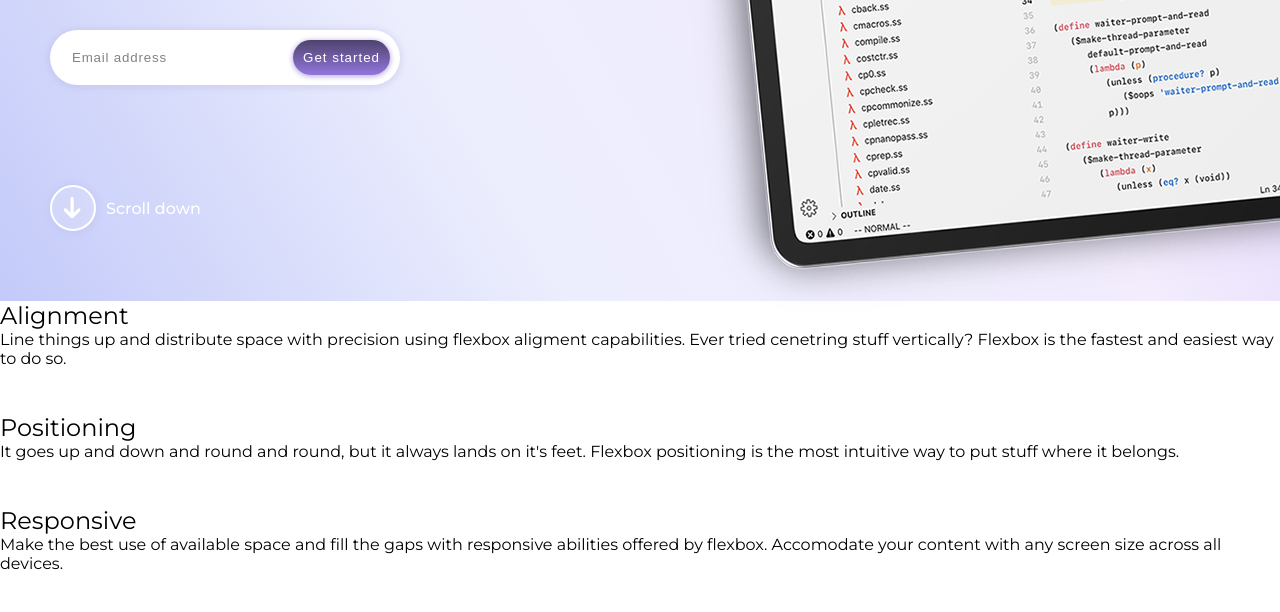
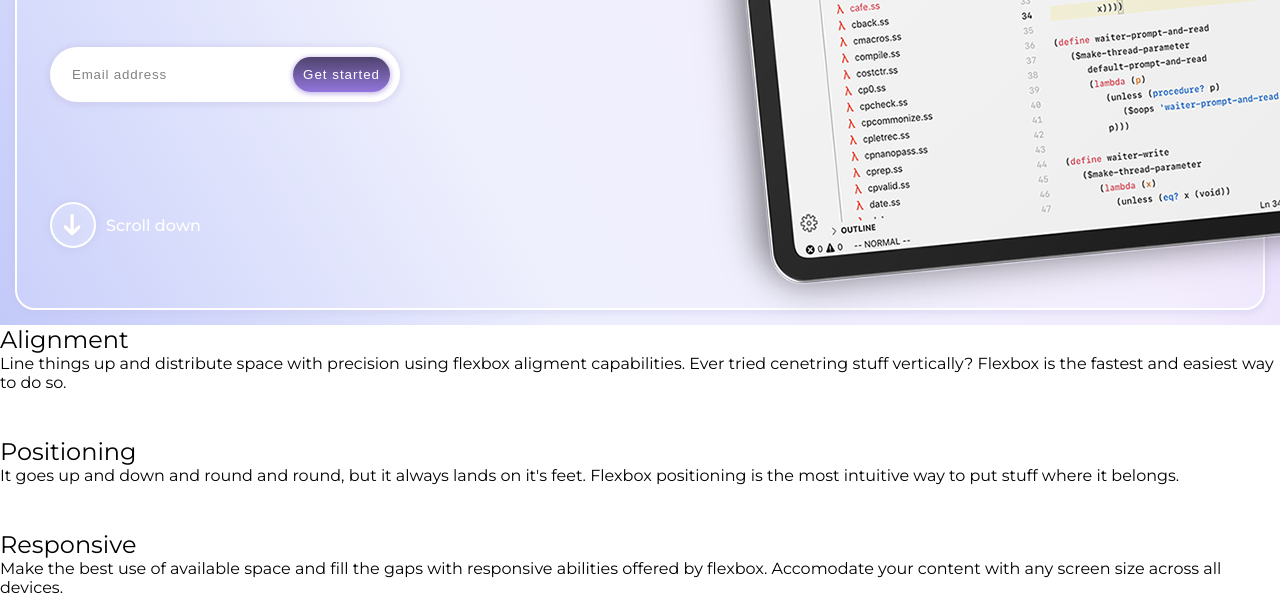
Before and after one commit to JSkruls/flexbox-landing-page, a plain HTML site: page index.html in a window 1280 px wide. Shown: the part 476-1088 px from the top of the page. Drawn offline with Linux system fonts and the light colour scheme.

Commit message:
add revised/final version of <header>

```diff
--- a/style.css
+++ b/style.css
@@ -51,7 +51,7 @@ a {
 
 /* Header */
 header {
-    padding-bottom: 70px;
+    padding: 15px;
     background-image: linear-gradient(
         60deg,
         hsl(232deg 82% 87%) 0%,
@@ -62,9 +62,13 @@ header {
 }
 
 .round-wrapper {
-    margin: 0 16px;
-    padding-top: 15px;
+    margin: 0 auto;
+    max-width: 1500px;
+    background: rgba(255, 255, 255, 0.1);
+    padding: 15px 15px 60px 15px;
     border-radius: 20px;
+    border: 2px solid rgb(255, 255, 255);
+    box-shadow: 0px 1px 5px 3px rgba(192, 188, 231, 0.25);
 }
 /* End Header */
 
@@ -163,7 +167,7 @@ h1 {
 
 img.ipad {
     position: absolute;
-    top: 55px;
+    top: 70px;
     left: 52%;
 }
 
```
